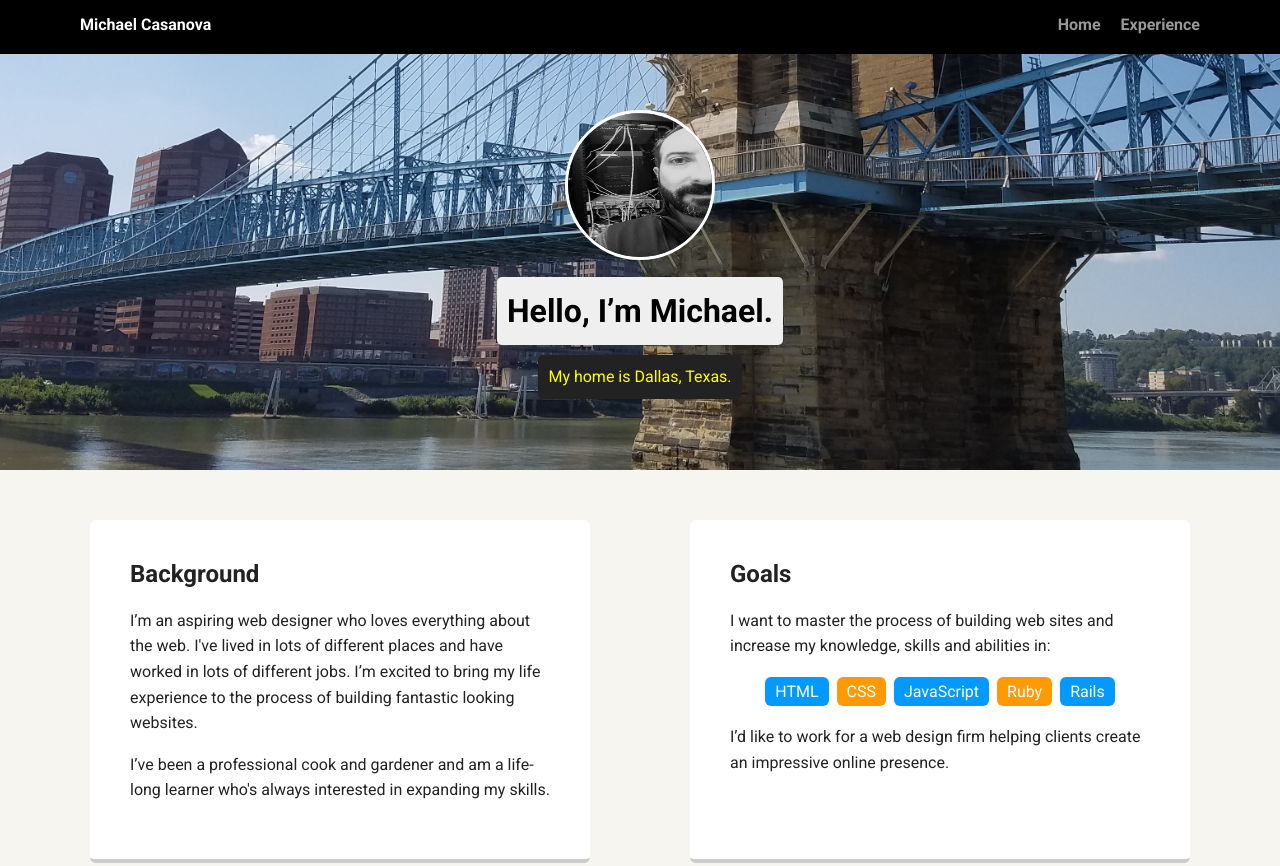
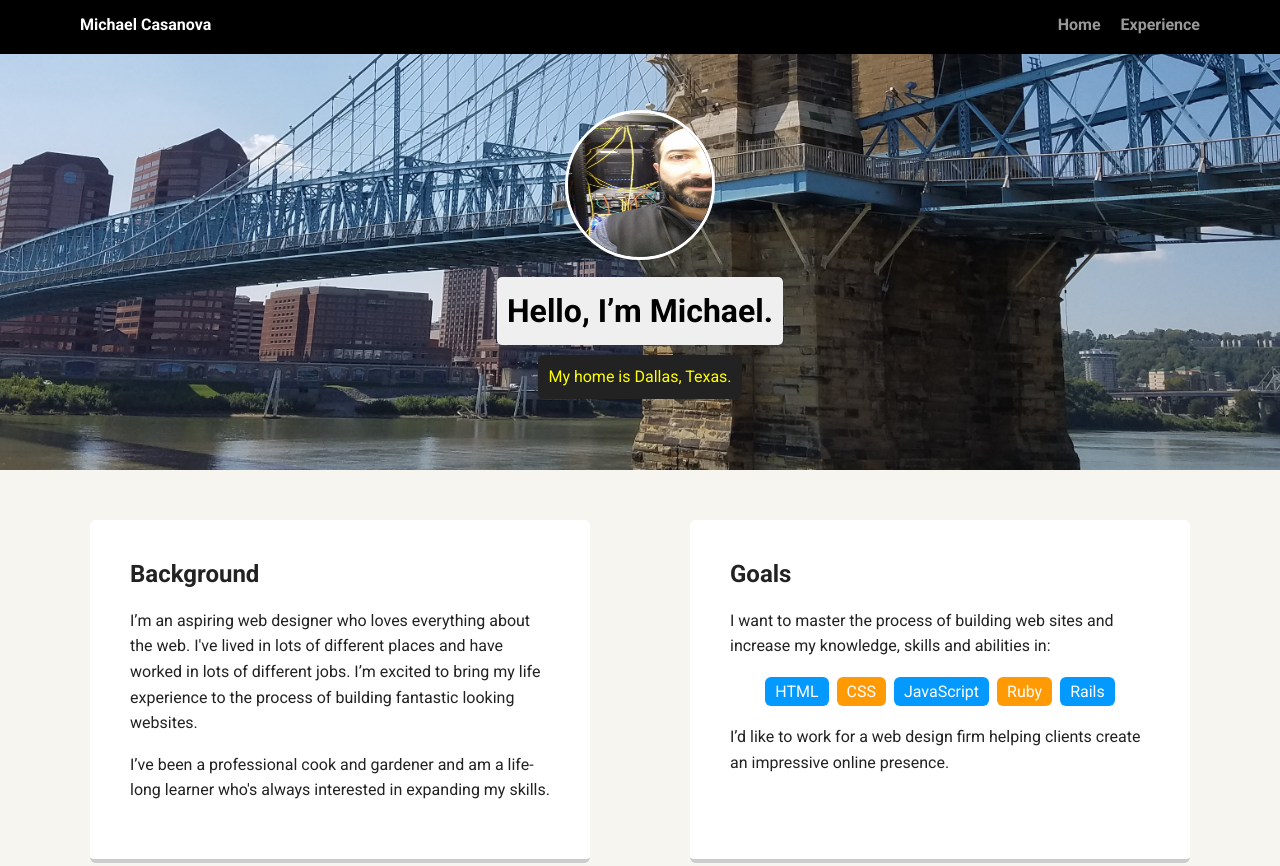
Before and after one commit to macasan76/portfolio_update_v1, a plain HTML site: page index.html in a window 1280 px wide. Shown: the top 866 px of the page. Drawn offline with Linux system fonts and the light colour scheme; a web font is replaced by a local one.

Commit message:
Update index.html

```diff
--- a/index.html
+++ b/index.html
@@ -17,7 +17,7 @@
     </div>
 
     <header>
-      <img src="images/me.jpg" alt="Selfie of Michael Casanova" class="profile-image">
+      <img src="images/me2.jpg" alt="Selfie of Michael Casanova" class="profile-image">
       <h1 class="tag name">Hello, I’m Michael.</h1>
       <p class="tag location">My home is Dallas, Texas.</p>
     </header>
```
